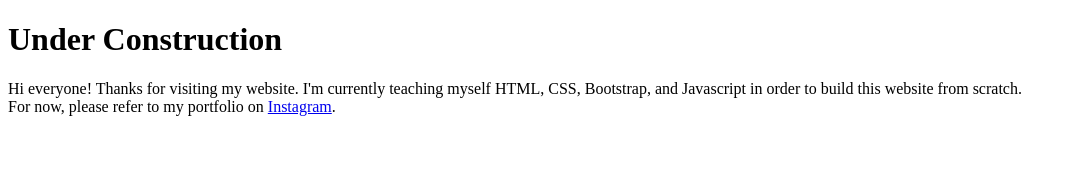
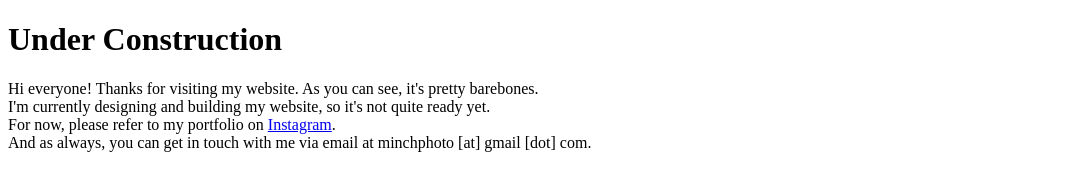
Before and after one commit to minchphotography/minchphotography.github.io, a plain HTML site: page index.html in a window 1280 px wide. Shown: the whole page, without its empty margins (0-1076 px from the left). Drawn offline with Linux system fonts and the light colour scheme.

Commit message:
Updated landing page

```diff
--- a/index.html
+++ b/index.html
@@ -1,10 +1,12 @@
 <!DOCTYPE html>
 <html>
 <body>
+  <title>Min Cheng Photography </title>
   <h1>Under Construction</h1>
-  <p>Hi everyone! Thanks for visiting my website.
-    I'm currently teaching myself HTML, CSS, Bootstrap, and Javascript
-    in order to build this website from scratch.
-    <br> For now, please refer to my portfolio on <a href="https://instagram.com/minch.photography">Instagram</a>.</p>
+  <p>Hi everyone! Thanks for visiting my website. As you can see, it's pretty barebones.
+    <br>I'm currently designing and building my website, so it's not quite ready yet.
+    <br>For now, please refer to my portfolio on <a href="https://instagram.com/minch.photography">Instagram</a>.
+    <br>And as always, you can get in touch with me via email at minchphoto [at] gmail [dot] com.
+  </p>
 </body>
 </html>
```
